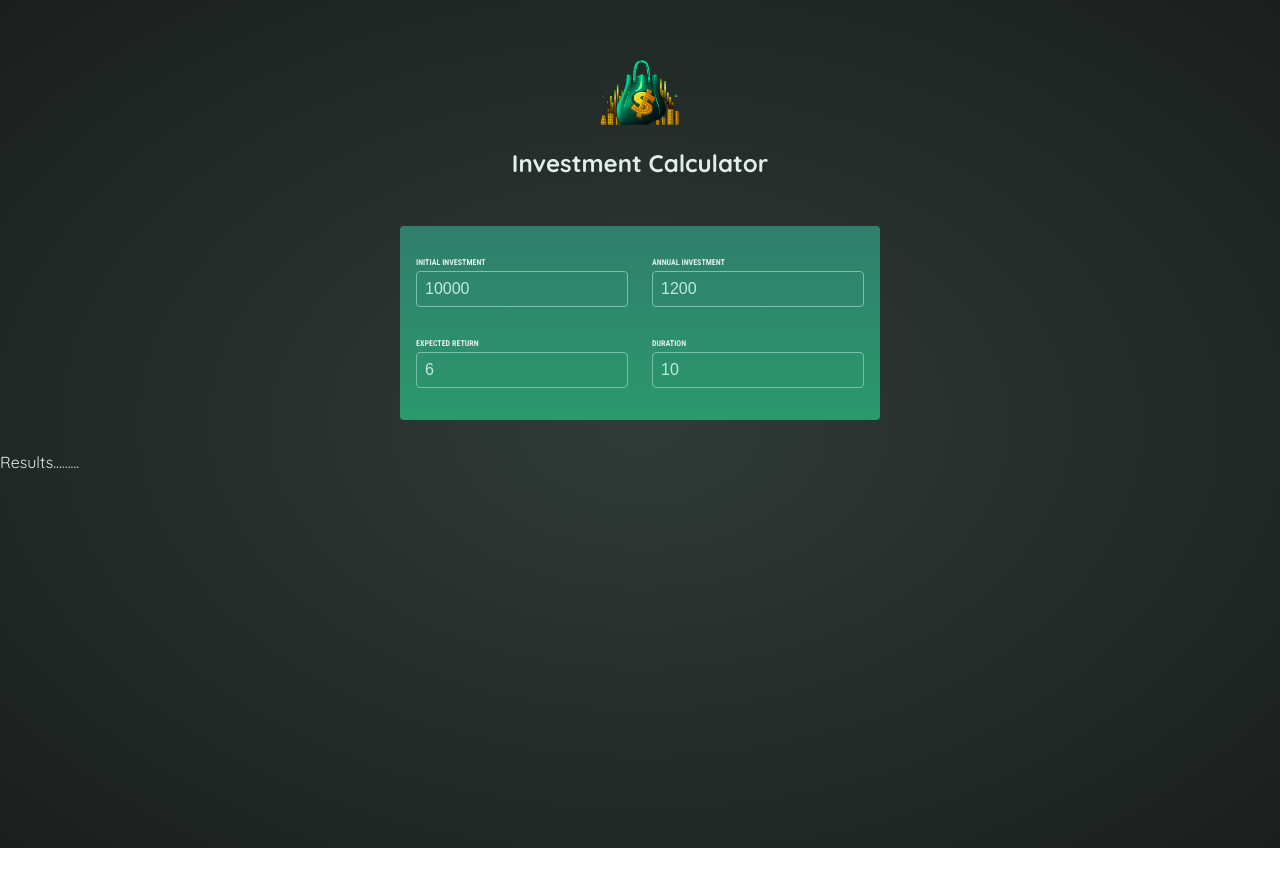
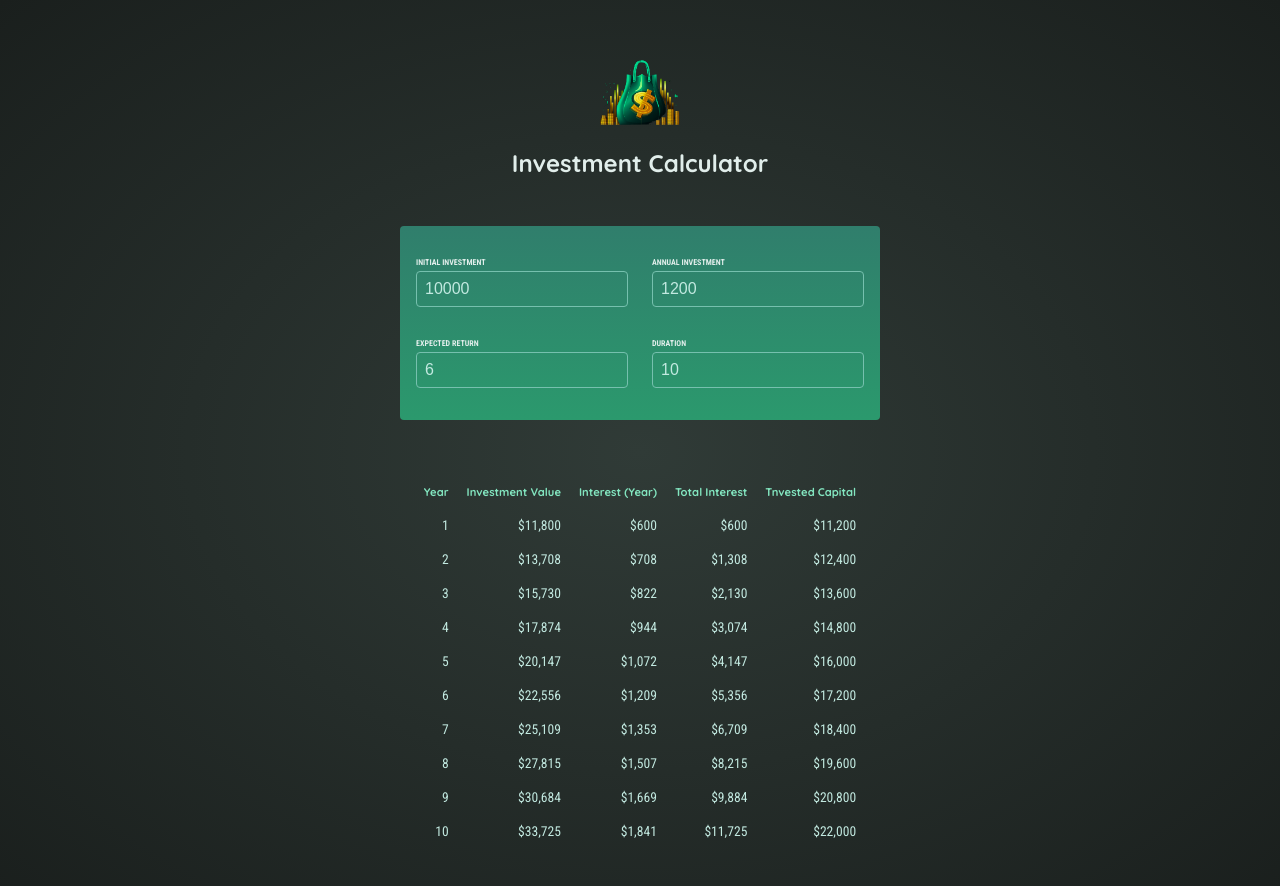
Before and after one commit to mohamadAlrimi/React-Investment-Calculator, a React (Vite) app: page / in a window 1280 px wide. Shown: the top 886 px of the page. Before the commit the page ends 848 px from the top, so only its background shows below. Built offline with nearby package versions, Linux system fonts and the light colour scheme.

Commit message:
Outputting Results in a List & Deriving More Values

```diff
--- a/src/components/Results.jsx
+++ b/src/components/Results.jsx
@@ -1,6 +1,34 @@
-import { calculateInvestmentResults } from "../util/investment";
-export default function Results({input}){
-    const resultsData = calculateInvestmentResults(input );
-    console.log(resultsData);
-    return <p>Results.........</p>
+import { calculateInvestmentResults, formatter } from "../util/investment";
+export default function Results({ input }) {
+  const resultsData = calculateInvestmentResults(input);
+  const initialInvestment =
+    resultsData[0].valueEndOfYear -
+    resultsData[0].interest -
+    resultsData[0].annualInvestment;
+     return <table id="result">
+    <thead>
+      <tr>
+        <th>Year</th>
+        <th>Investment Value</th>
+        <th>Interest (Year)</th>
+        <th>Total Interest </th>
+        <th>Tnvested Capital</th>
+      </tr>
+    </thead>
+    <tbody>
+      {resultsData.map(yearData => {
+        const totalInterest = yearData.valueEndOfYear - yearData.annualInvestment * yearData.year - initialInvestment;
+        const totalAmountInested = yearData.valueEndOfYear - totalInterest;
+        return (
+            <tr key={yearData.year}>
+            <td>{yearData.year}</td>
+            <td>{formatter.format(yearData.valueEndOfYear)}</td>
+            <td>{formatter.format(yearData.interest)}</td>
+            <td>{formatter.format(totalInterest)}</td>
+            <td>{formatter.format(totalAmountInested)}</td>
+          </tr>
+          );
+      })}
+    </tbody>
+  </table>;
 }
```
